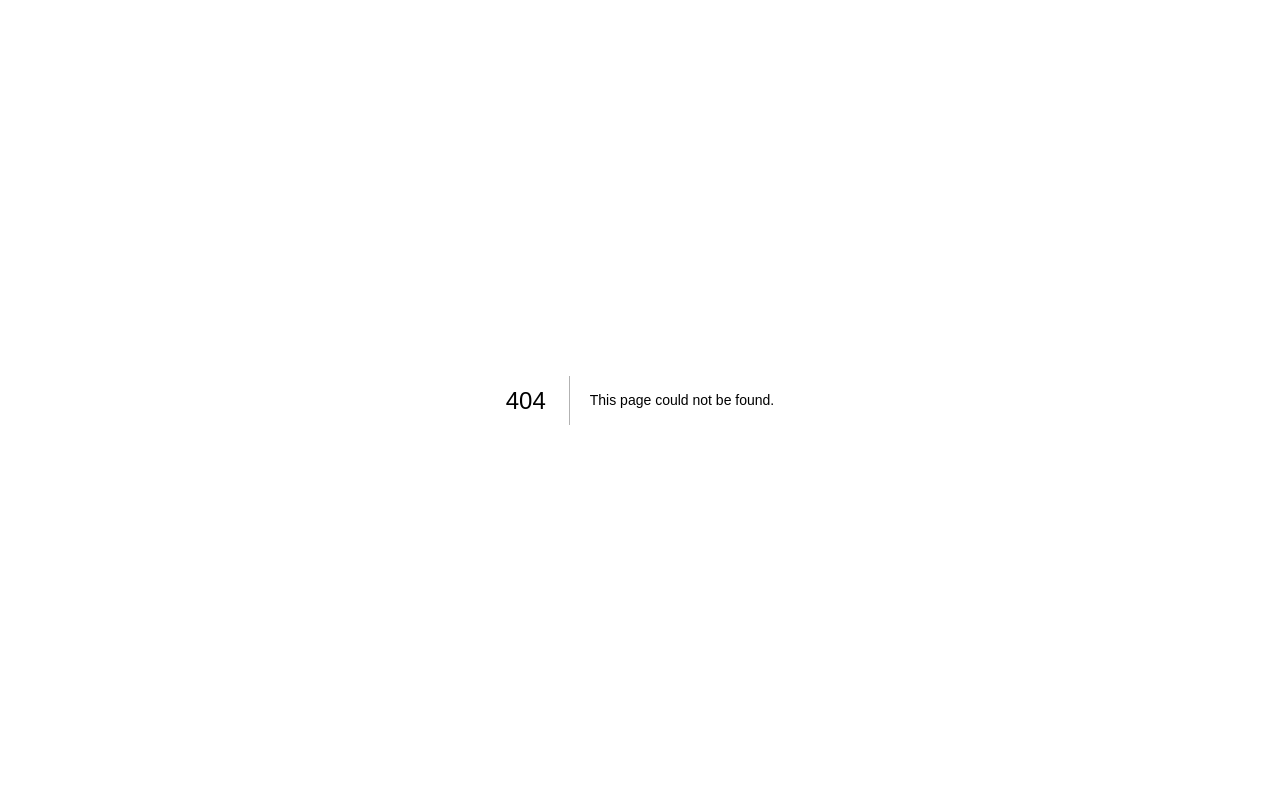
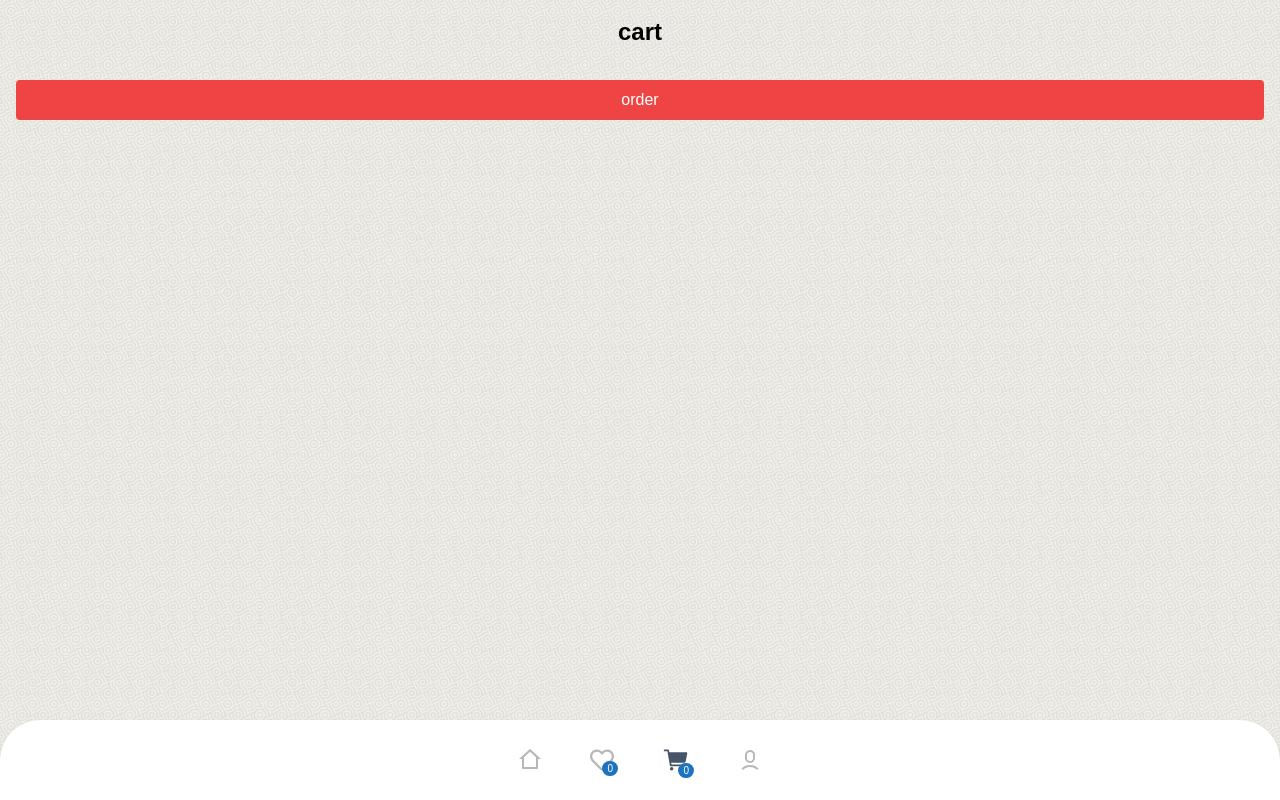
Before and after one commit to mohammadyousefi02/shopify, a Next.js app: page /cart in a window 1280 px wide. Before the commit this address had no page. Built offline with nearby package versions, Linux system fonts and the light colour scheme.

Commit message:
add cart page

```diff
--- /dev/null
+++ b/pages/cart/index.tsx
@@ -0,0 +1,37 @@
+import Link from 'next/link'
+import React, { useState } from 'react'
+import useGetUserId from '../../hooks/useGetUserId'
+import { Iuser } from '../../interfaces/userInterface'
+import CartCard from '../../src/components/CartCard'
+import Button from '../../src/components/Button'
+import MainLayout from '../../src/layouts/MainLayout'
+import { useSelector } from "react-redux"
+import { IcartItem } from '../../interfaces/cartInterface'
+
+interface Props{
+  user:Iuser
+}
+
+function Cart() {
+
+
+  const {items} = useSelector((store:any)=>store.cart)
+  return (
+    <>
+        <MainLayout title='cart'>
+        <div className='px-4 flex flex-col gap-4 pb-[90px]'>
+          <div className='grid grid-cols-1 md:grid-cols-3 gap-4'>
+            {items?.map((p:IcartItem)=>(
+              <CartCard url={p.product.image} price={p.product.price} key={p._id} title={p.product.name} color={p.color} size={p.size} _id={p.product._id} quantity={p.quantity}/>
+            ))}
+          </div>
+              <Link href={'/payment'}>
+                <Button title='order' className='bg-red-500'/>
+              </Link>
+          </div>
+        </MainLayout>
+    </>
+  )
+}
+
+export default Cart
```
